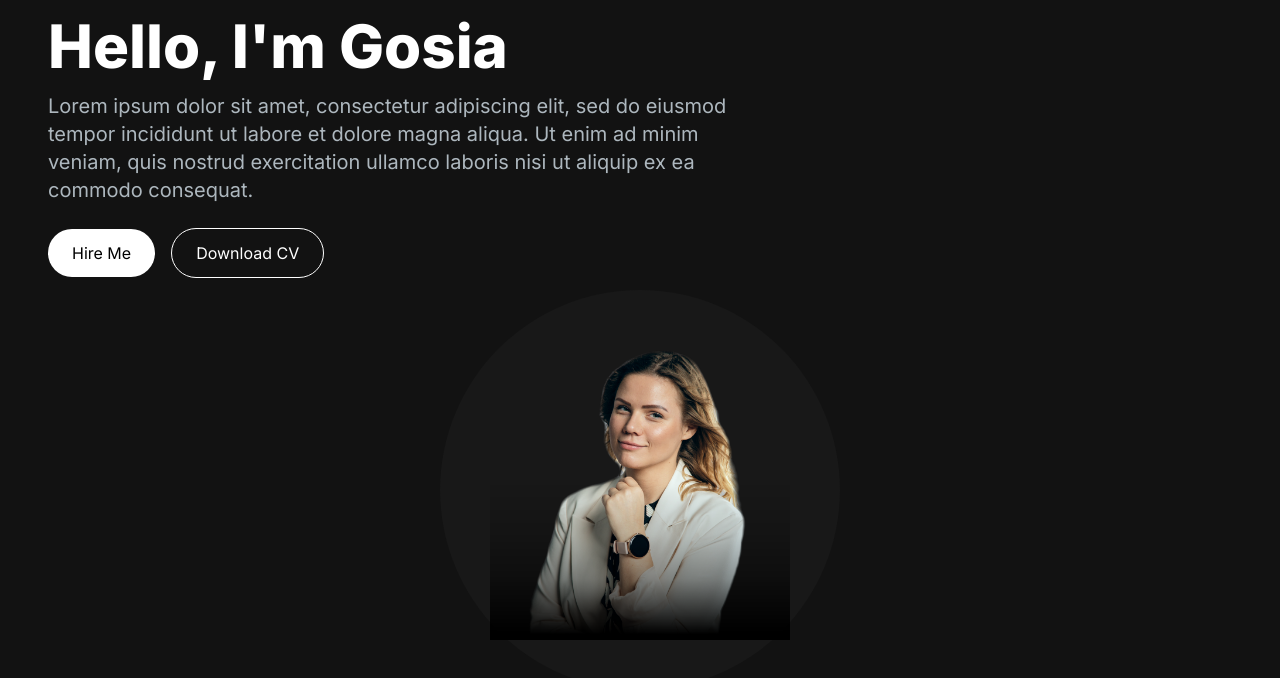
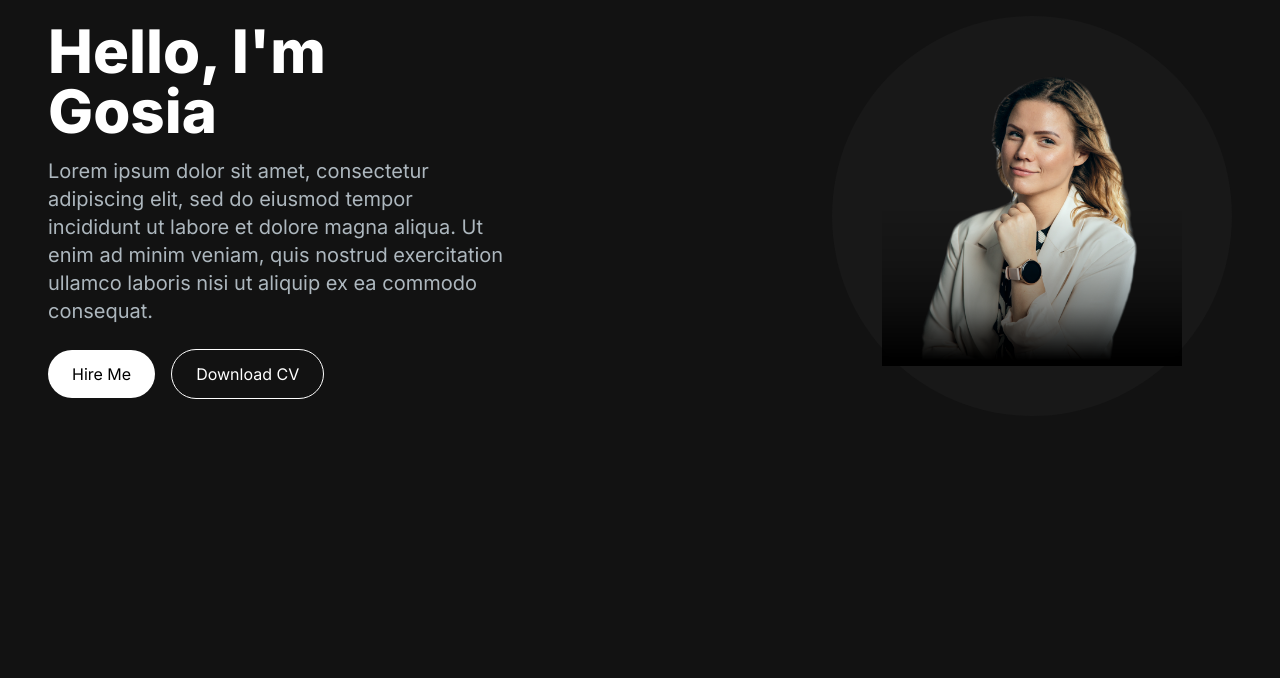
Before and after one commit to gosiast/NextJs-portfolio, a Next.js app: page / in a window 1280 px wide. Shown: the top 678 px of the page. Built offline with nearby package versions, Linux system fonts and the light colour scheme.

Commit message:
added lg:flex to the section in order to fix issue with photo

```diff
--- a/app/components/HeroSection.jsx
+++ b/app/components/HeroSection.jsx
@@ -2,7 +2,8 @@ import React from "react";
 import Image from "next/image";
 
 const HeroSection = () => {
-    return (<section>
+    return (
+    <section className="lg:flex">
         <div className="grid grid-cols-1 lg:grid-cols-12">
             <div className="col-span-7 place-self-center">
         <h1 className="text-white mb-4 text-4xl lg:text-6xl font-extrabold">Hello, I'm Gosia</h1>
```
